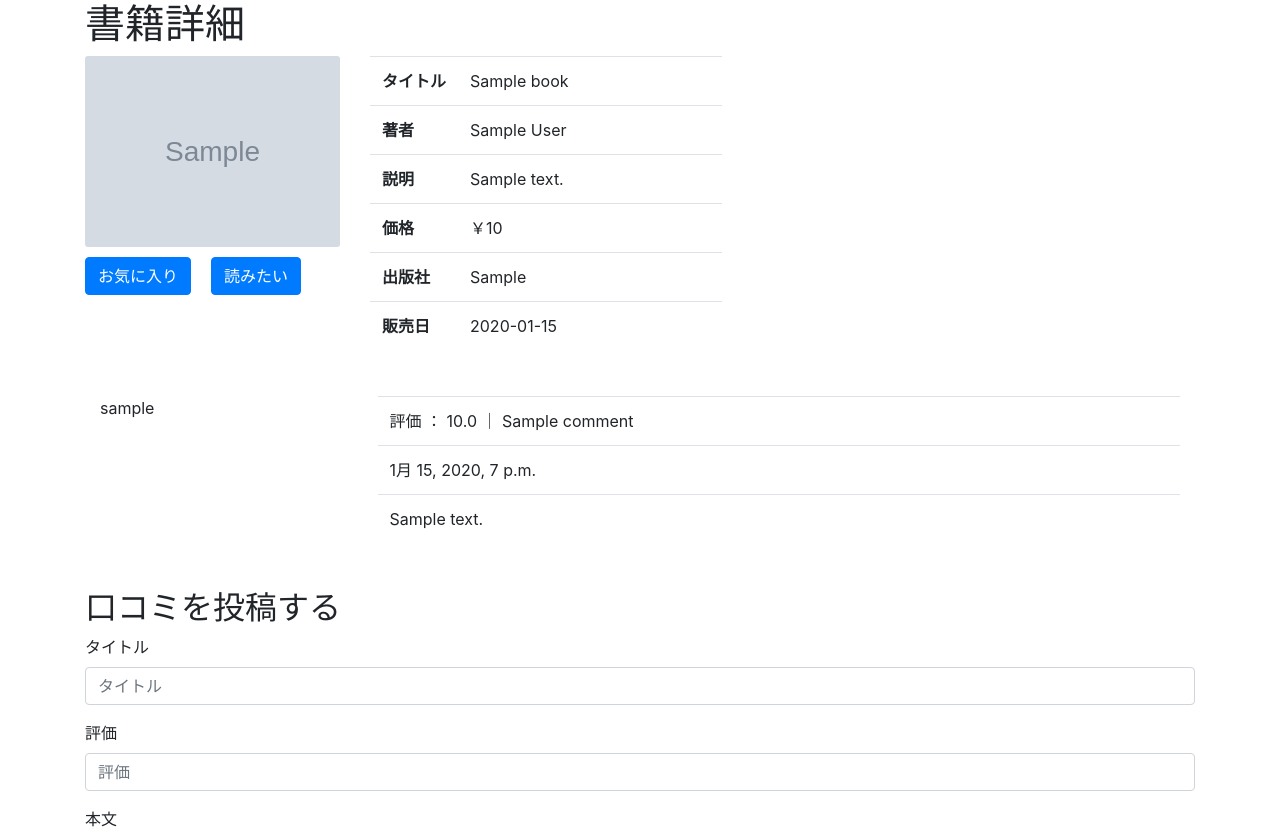
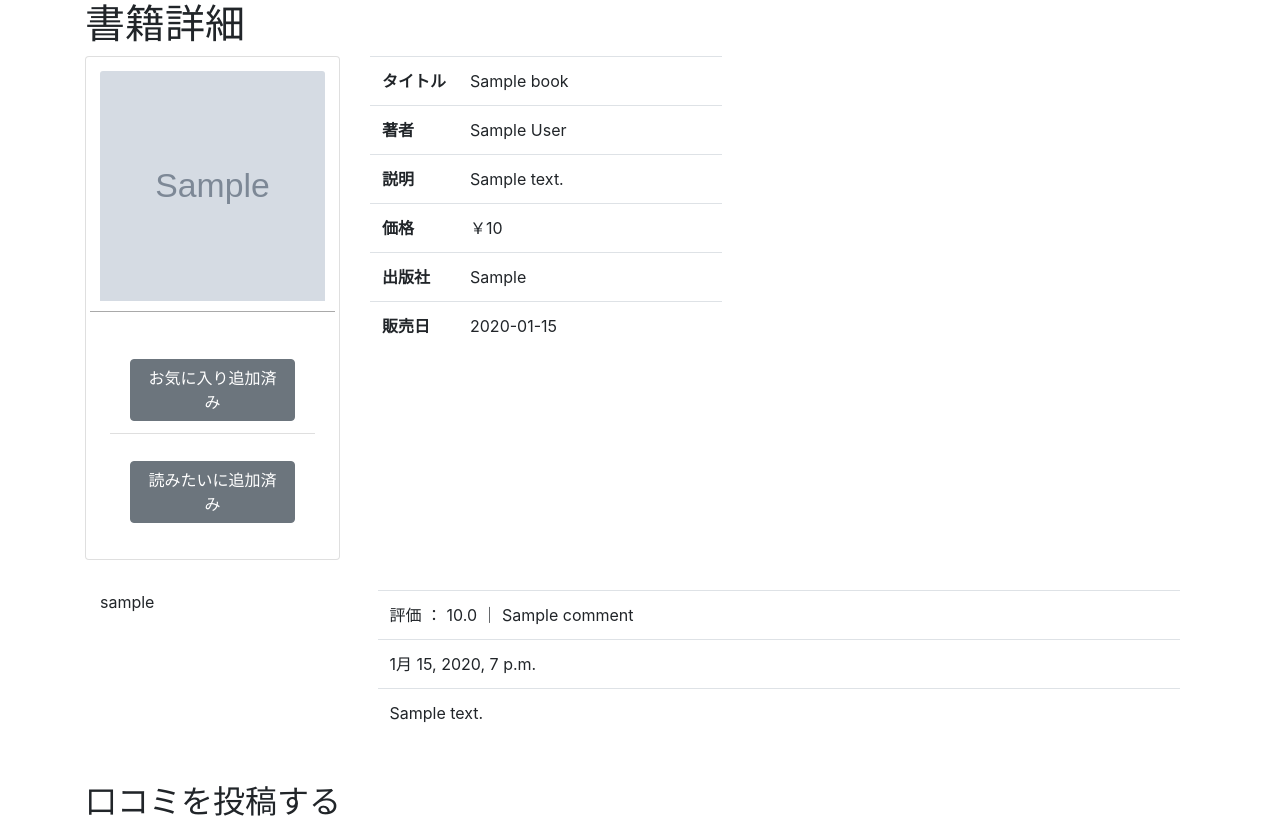
Before and after one commit to yuna1001/book-review, a Django app: page /detail/00000000-0000-0000-0000-000000000001/ in a window 1280 px wide. Shown: the part 75-903 px from the top of the page. Run offline with Django 3.2, Linux system fonts and the light colour scheme; a user stored in the database is signed in; tables that the repository leaves empty hold one stand-in row (values such as "Sample post"); grey boxes marked "Sample" are stand-in pictures; some libraries are stand-ins or nearby versions.

Commit message:
[mod] 一覧表示・詳細表示を修正
お気に入り・読みたいボタンの表示修正
過ステムテンプレートタグの作成

```diff
--- /dev/null
+++ b/book/templatetags/custom_template_tag.py
@@ -0,0 +1,25 @@
+from django import template
+
+from book.models import Favorite, Wanted
+
+register = template.Library()
+
+
+@register.filter
+def get_favorite_id(book, user):
+    """
+    書籍がお気に入りに含まれている場合に
+    お気に入りのuuidを取得する。
+    """
+    favorite = Favorite.objects.get(user=user, book=book)
+    return favorite.uuid
+
+
+@register.filter
+def get_wanted_id(book, user):
+    """
+    書籍が読みたいに含まれている場合に
+    読みたいのuuidを取得する。
+    """
+    wanted = Wanted.objects.get(user=user, book=book)
+    return wanted.uuid
--- a/book/urls.py
+++ b/book/urls.py
@@ -13,7 +13,7 @@ urlpatterns = [
     path('add/', BookAddView.as_view(), name='add'),
     path('detail/<uuid:pk>/', BookDetailView.as_view(), name='detail'),
     path('favorite/add', FavoriteAddView.as_view(), name='add_favorite'),
-    path('favorite/delete/<uuid:pk>/', FavoriteDeleteView.as_view(), name='delete_favorite'),
+    path('favorite/delete/', FavoriteDeleteView.as_view(), name='delete_favorite'),
     path('wanted/add', WantedAddView.as_view(), name='add_wanted'),
-    path('wanted/delete/<uuid:pk>/', WantedDeleteView.as_view(), name='delete_wanted'),
+    path('wanted/delete/', WantedDeleteView.as_view(), name='delete_wanted'),
 ]
--- a/book/views.py
+++ b/book/views.py
@@ -5,6 +5,7 @@ import requests
 
 from django.conf import settings
 from django.contrib.auth.mixins import LoginRequiredMixin
+from django.http import HttpResponseRedirect
 from django.shortcuts import get_object_or_404
 from django.shortcuts import render, redirect, reverse
 from django.views import generic
@@ -121,13 +122,28 @@ class BookDetailView(generic.DetailView):
 
     def get_context_data(self, **kwargs):
         """
-        書籍に紐づくコメントとコメント用のフォームを渡す
+        次の内容をcontextに含める
+        書籍に紐づくコメント・コメント用フォーム
+        ログインユーザが書籍をお気に入り・読みたいに追加しているか(bool)
         """
         context = super(BookDetailView, self).get_context_data(**kwargs)
-        book_uuid = self.kwargs.get('pk')
-        context['comment_list'] = Comment.objects.filter(book=book_uuid)
+
+        book = context.get("object")
+        context['comment_list'] = Comment.objects.filter(book=book)
 
         context['form'] = CommentCreateForm()
+
+        if self.request.user.is_authenticated:
+            added_favorite = Favorite.objects.filter(user=self.request.user, book=book).exists()
+            if added_favorite:
+                favorite = Favorite.objects.get(user=self.request.user, book=book)
+                context['favorite'] = favorite
+
+            added_wanted = Wanted.objects.filter(user=self.request.user, book=book).exists()
+            if added_wanted:
+                wanted = Wanted.objects.get(user=self.request.user, book=book)
+                context['wanted'] = wanted
+
         return context
 
     # TODO 非ログインユーザにはコメントできないようにする。
@@ -163,15 +179,15 @@ class FavoriteAddView(LoginRequiredMixin, generic.View):
         お気に入りをDBに追加する
         """
 
+        user = request.user
         book_uuid = request.POST.get('book_uuid')
         book = get_object_or_404(Book, uuid=book_uuid)
-        user = request.user
 
         favorite = Favorite(user=user, book=book)
         favorite.save()
 
         """
-        処理成功後はお気に入り追加を行ったページに遷移させる
+        処理成功後はお気に入りの追加を行ったページに遷移させる
         """
         template_name = request.POST.get('template_name')
         if template_name == 'book_list':
@@ -189,15 +205,16 @@ class WantedAddView(LoginRequiredMixin, generic.View):
         """
         読みたいをDBに追加する
         """
+
+        user = request.user
         book_uuid = request.POST.get('book_uuid')
         book = get_object_or_404(Book, uuid=book_uuid)
-        user = request.user
 
         wanted = Wanted(user=user, book=book)
         wanted.save()
 
         """
-        処理成功後はお気に入り追加を行ったページに遷移させる
+        処理成功後は読みたいの追加を行ったページに遷移させる
         """
         template_name = request.POST.get('template_name')
         if template_name == 'book_list':
@@ -214,15 +231,20 @@ class BookListView(generic.ListView):
 
     def get_context_data(self, **kwargs):
         """
-        ログインユーザのお気に入り・読みたいのデータをcontextに追加
+        ユーザのお気に入り・読みたいのデータをcontextに追加
         """
         context = super(BookListView, self).get_context_data(**kwargs)
 
-        favorite_list = Favorite.objects.filter(user=self.request.user)
-        context['favorite_list'] = favorite_list
+        # ログインユーザの場合は、
+        # お気に入り登録済み書籍・読みたい登録済み書籍の変数をcontextに追加
+        if self.request.user.is_authenticated:
+            favorite_list = Favorite.objects.filter(user=self.request.user)
+            fav_book_list = [fav.book for fav in favorite_list]
+            context['fav_book_list'] = fav_book_list
 
-        wanted_list = Wanted.objects.filter(user=self.request.user)
-        context['wanted_list'] = wanted_list
+            wanted_list = Wanted.objects.filter(user=self.request.user)
+            wanted_book_list = [wanted.book for wanted in wanted_list]
+            context['wanted_book_list'] = wanted_book_list
 
         return context
 
@@ -233,8 +255,27 @@ class FavoriteDeleteView(LoginRequiredMixin, generic.DeleteView):
     """
     model = Favorite
 
+    def delete(self, request, *args, **kwargs):
+        """
+        対象のFavoriteを削除する
+        """
+        favorite_uuid = request.POST.get('favorite_uuid')
+        favorite = Favorite.objects.get(uuid=favorite_uuid)
+        favorite.delete()
+
+        success_url = self.get_success_url()
+
+        return HttpResponseRedirect(success_url)
+
     def get_success_url(self):
-        return reverse('book:list')
+        """
+        処理成功後はお気に入りの削除を行ったページに遷移させる
+        """
+        template_name = self.request.POST.get('template_name')
+        if template_name == 'book_list':
+            return reverse('book:list')
+
+        return reverse('book:detail', kwargs={'pk': str(self.request.POST['book_uuid'])})
 
 
 class WantedDeleteView(LoginRequiredMixin, generic.DeleteView):
@@ -243,5 +284,24 @@ class WantedDeleteView(LoginRequiredMixin, generic.DeleteView):
     """
     model = Wanted
 
+    def delete(self, request, *args, **kwargs):
+        """
+        対象のWantedを削除する
+        """
+        wanted_uuid = request.POST.get('wanted_uuid')
+        wanted = Wanted.objects.get(uuid=wanted_uuid)
+        wanted.delete()
+
+        success_url = self.get_success_url()
+
+        return HttpResponseRedirect(success_url)
+
     def get_success_url(self):
-        return reverse('book:list')
+        """
+        処理成功後は読みたいの削除を行ったページに遷移させる
+        """
+        template_name = self.request.POST.get('template_name')
+        if template_name == 'book_list':
+            return reverse('book:list')
+
+        return reverse('book:detail', kwargs={'pk': str(self.request.POST['book_uuid'])})
--- /dev/null
+++ b/static/book/book_detail.css
@@ -0,0 +1,14 @@
+div.card-image {
+    padding: 10px;
+    border-bottom: 1px solid transparent;
+    border-top-left-radius: 3px;
+    border-top-right-radius: 3px;
+    border-color: darkgray;
+}
+
+img.card-img-top {
+    max-width: 100%;
+    height: 18vw;
+    width: 100%;
+    object-fit: cover;
+}
--- a/templates/book/book_detail.html
+++ b/templates/book/book_detail.html
@@ -1,25 +1,72 @@
 {% extends 'base.html' %}
 {% load bootstrap4 %}
 {% load static %}
+{% load custom_template_tag %}
 {% block extra_css %}
+<link href="{% static 'book/book_detail.css' %}" rel="stylesheet" type="text/css">
 {% endblock %}
 
 {% block content %}
 <h1>書籍詳細</h1>
 <div class="row">
     <div class="col-md-3">
-        <img src="{{ book.image_url }}" class="card-img" alt="...">
-        <div style="display:inline-flex; margin-top: 10px;">
-            <form action="{% url 'book:add_favorite' %}" method="POST" style="margin-right: 20px;">
+        <div class="card img-thumbnail">
+            <div class="card-image">
+                <img src="{{ book.image_url }}" class="card-img-top" alt="...">
+            </div>
+            <div class="card-body">
+                <ul class="list-group list-group-flush text-center">
+                    {% if user.is_authenticated %}
+                    <!-- お気に入り -->
+                    <li class="list-group-item">
+                        {% if favorite %}
+                        <form action="{% url 'book:delete_favorite' %}" method="POST" style="margin-top: 15px;">
+                            {% csrf_token %}
+                            <input type="hidden" name="favorite_uuid" value="{{ book|get_favorite_id:user }}">
+                            <input type="hidden" name="book_uuid" value="{{ book.uuid }}">
+                            <button type="submit" class="btn btn-secondary">お気に入り追加済み</button>
+                        </form>
+                        {% else %}
+                        <form action="{% url 'book:add_favorite' %}" method="POST" style="margin-top: 15px;">
                             {% csrf_token %}
                             <input type="hidden" name="book_uuid" value="{{ book.uuid }}">
-                <button type="submit" class="btn btn-primary">お気に入り</button>
+                            <button type="submit" class="btn btn-primary">お気に入り追加</button>
                         </form>
-            <form action="{% url 'book:add_wanted' %}" method="POST">
+                        {% endif %}
+                    </li>
+                    <!-- 読みたい -->
+                    <li class="list-group-item">
+                        {% if wanted %}
+                        <form action="{% url 'book:delete_wanted' %}" method="POST" style="margin-top: 15px;">
+                            {% csrf_token %}
+                            <input type="hidden" name="wanted_uuid" value="{{ book|get_wanted_id:user }}">
+                            <input type="hidden" name="book_uuid" value="{{ book.uuid }}">
+                            <button type="submit" class="btn btn-secondary">読みたいに追加済み</button>
+                        </form>
+                        {% else %}
+                        <form action="{% url 'book:add_wanted' %}" method="POST" style="margin-top: 15px;">
                             {% csrf_token %}
                             <input type="hidden" name="book_uuid" value="{{ book.uuid }}">
-                <button type="submit" class="btn btn-primary">読みたい</button>
+                            <button type="submit" class="btn btn-primary">読みたいに追加</button>
                         </form>
+                        {% endif %}
+                    </li>
+                    {% else %}
+                    <li class="list-group-item">
+                        <form action="{% url 'book:add_favorite' %}" method="POST" style="margin-top: 15px;">
+                            {% csrf_token %}
+                            <input type="hidden" name="book_uuid" value="{{ book.uuid }}">
+                            <button type="submit" class="btn btn-primary">お気に入り追加</button>
+                        </form>
+                        <form action="{% url 'book:add_wanted' %}" method="POST" style="margin-top: 15px;">
+                            {% csrf_token %}
+                            <input type="hidden" name="book_uuid" value="{{ book.uuid }}">
+                            <button type="submit" class="btn btn-primary">読みたいに追加</button>
+                        </form>
+                    </li>
+                    {% endif %}
+                </ul>
+            </div>
         </div>
     </div>
     <div class="col-md-9">
```
Also changed, not shown: templates/book/book_list.html (+31 -32 lines), book/templatetags/__init__.py (added). Lines whose indentation alone changed are shown as unchanged.
